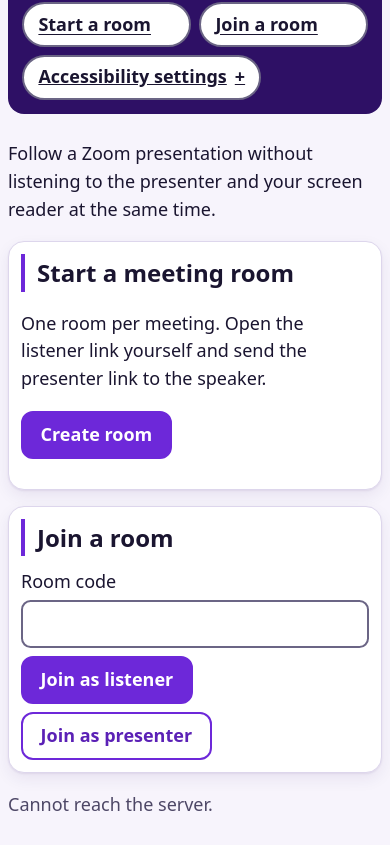
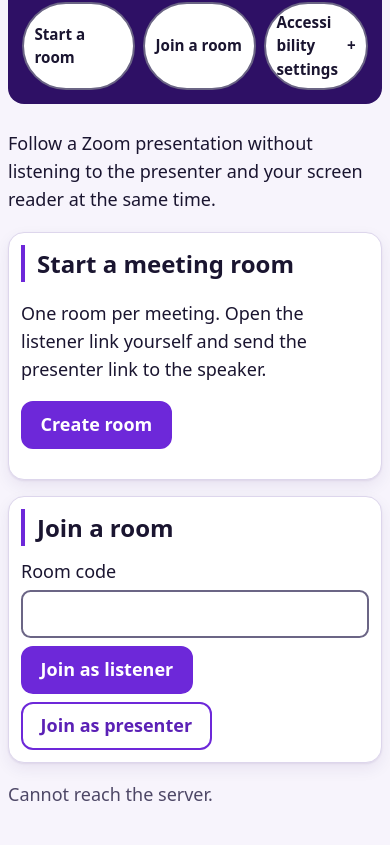
Before and after one commit to shergina/NarraAssist, a website with bundled scripts: page public/index.html in a window 390 px wide. Shown: the part 71-916 px from the top of the page. Built offline with nearby package versions, Linux system fonts and the light colour scheme; files whose address does not match are found by name.

Commit message:
Adjust layout and spacing in header and site navigation for improved accessibility

```diff
--- a/public/css/styles.css
+++ b/public/css/styles.css
@@ -120,9 +120,9 @@
 
 * { box-sizing: border-box; }
 body { margin: 0; background: var(--bg); color: var(--fg); font: 1.125rem/var(--leading) var(--font); letter-spacing: var(--tracking); word-spacing: var(--word-gap); }
-header, main { max-width: 60rem; margin: 0 auto; padding: 1rem; }
+header, main { max-width: 72rem; margin: 0 auto; padding: 1rem; }
 main p, dialog p { max-width: 70ch; overflow-wrap: anywhere; }
-header { display: flex; flex-wrap: wrap; gap: 0.5rem 1.5rem; align-items: baseline; width: min(58rem, calc(100% - 2rem)); margin: 1rem auto 0; padding: 1.25rem; border: 2px solid var(--hero-border); border-radius: 1rem; background: var(--hero-bg); color: var(--hero-fg); }
+header { display: flex; flex-wrap: wrap; gap: 0.5rem 1.5rem; align-items: baseline; width: min(70rem, calc(100% - 2rem)); margin: 1rem auto 0; padding: 1.25rem; border: 2px solid var(--hero-border); border-radius: 1rem; background: var(--hero-bg); color: var(--hero-fg); }
 header > * { min-width: 0; overflow-wrap: anywhere; }
 header h1 { font-size: 1.75rem; font-weight: 800; letter-spacing: -0.01em; margin: 0; }
 header > .muted { color: var(--hero-muted); }
@@ -130,8 +130,8 @@ header code.room { padding: 0.1rem 0.6rem; border-radius: 0.5rem; background: va
 header :focus-visible { outline-color: var(--hero-focus); }
 .nav-dropdown[open] > div :focus-visible { outline-color: var(--focus); }
 .site-header { align-items: center; }
-.site-nav { display: flex; min-width: 0; flex: 1 0 100%; flex-wrap: wrap; align-items: center; gap: 0.5rem; }
-.site-nav > a, .nav-dropdown > summary { min-width: 0; max-width: 100%; overflow-wrap: anywhere; display: inline-flex; align-items: center; min-height: 2.75rem; padding: 0.4rem 0.9rem; border: 2px solid var(--border); border-radius: 999px; background: var(--raised); color: var(--fg); font: inherit; font-weight: 600; text-decoration: underline; cursor: pointer; }
+.site-nav { display: flex; min-width: 0; flex: 1 0 100%; flex-wrap: nowrap; align-items: center; justify-content: flex-start; gap: 0.5rem; }
+.site-nav > a, .nav-dropdown > summary { min-width: 0; max-width: 100%; white-space: nowrap; display: inline-flex; align-items: center; min-height: 2.75rem; padding: 0.4rem 0.65rem; border: 2px solid var(--border); border-radius: 999px; background: var(--raised); color: var(--fg); font: inherit; font-size: 0.95rem; font-weight: 600; text-decoration: none; cursor: pointer; }
 .site-nav > a:hover, .nav-dropdown > summary:hover { background: var(--accent-soft); }
 .nav-dropdown { position: relative; min-width: 0; max-width: 100%; }
 .nav-dropdown > summary { list-style: none; }
@@ -142,7 +142,7 @@ header :focus-visible { outline-color: var(--hero-focus); }
 .nav-dropdown .settings-group { margin: 0 0 0.75rem; padding: 0.5rem; }
 .nav-dropdown .settings-group legend { font-size: 1.1rem; }
 .nav-dropdown .settings-group label:not(.setting-toggle) { margin: 0.4rem 0; }
-.site-nav > button { min-height: 2.75rem; border-radius: 999px; }
+.site-nav > button { min-height: 2.75rem; padding: 0.4rem 0.65rem; border-radius: 999px; font-size: 0.95rem; white-space: nowrap; }
 section { background: var(--panel); border: 1px solid var(--line); border-radius: 1rem; padding: 1.25rem; margin: 1rem 0; box-shadow: var(--shadow); }
 h2 { overflow-wrap: anywhere; font-size: 1.5rem; font-weight: 700; margin: 0 0 0.75rem; padding-left: 0.75rem; border-left: 0.3rem solid var(--accent); }
 h3 { font-size: 1.2rem; font-weight: 700; margin: 0.75rem 0 0.25rem; }
@@ -215,12 +215,16 @@ dialog::backdrop { background: rgb(0 0 0 / 65%); }
   .card { padding: 0.75rem; }
   .site-nav { align-items: stretch; }
   .site-nav > a, .site-nav > button, .nav-dropdown { flex: 1 1 calc(50% - 0.5rem); }
+  .site-nav > a, .site-nav > button, .nav-dropdown > summary { white-space: normal; }
   .nav-dropdown > summary { justify-content: center; }
   .nav-dropdown[open] { flex-basis: 100%; }
   .nav-dropdown[open] > div { position: static; width: auto; max-height: none; margin-top: 0.5rem; }
   .settings-heading { flex-direction: column-reverse; }
   .settings-heading button { align-self: flex-end; }
   .settings-heading h2 { margin-top: 0.5rem; }
+}
+@media (min-width: 32.001rem) and (max-width: 75rem) {
+  .site-nav { flex-wrap: wrap; justify-content: flex-start; }
 }
 @media (prefers-reduced-motion: reduce) {
   button { transition: none; }
```
